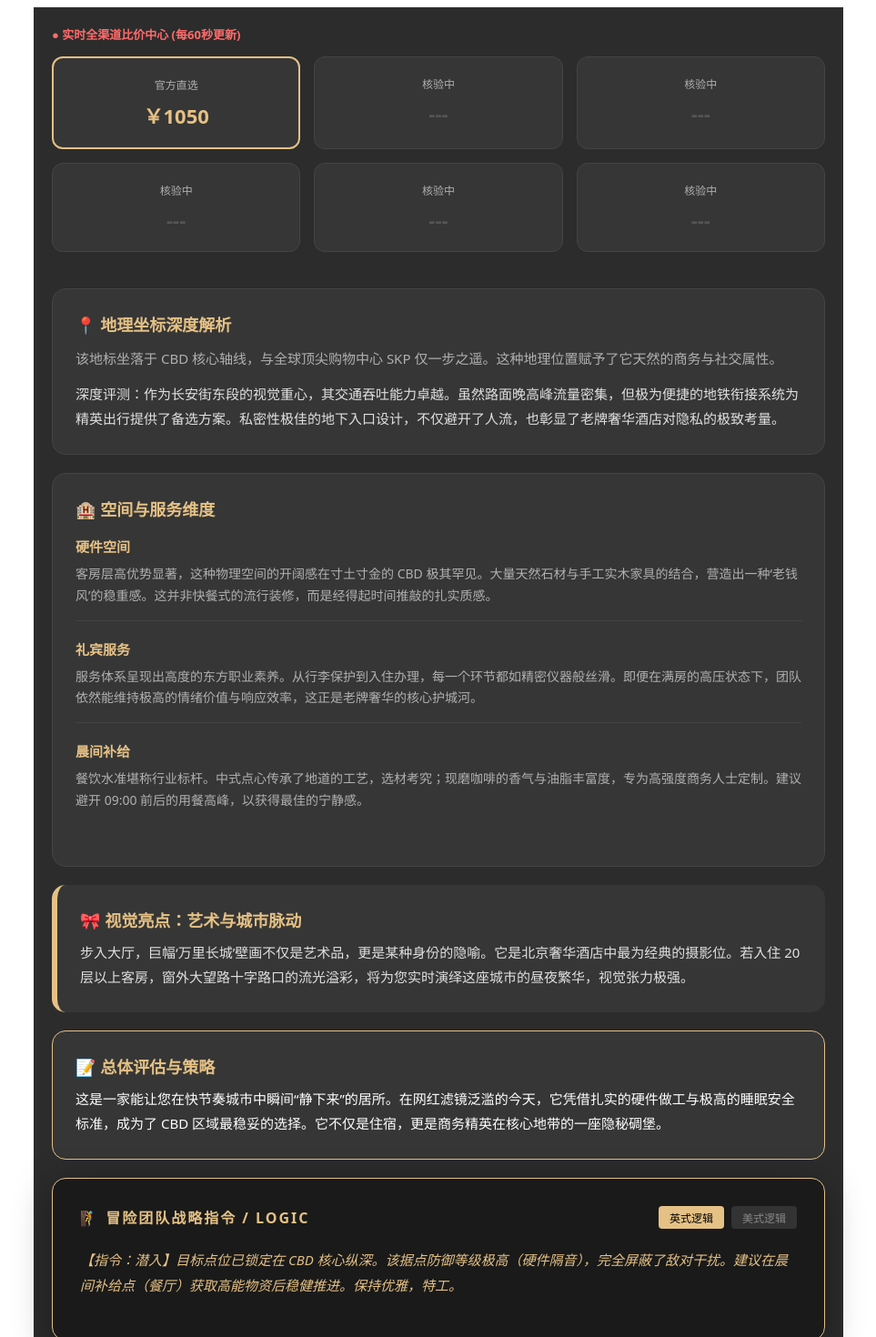
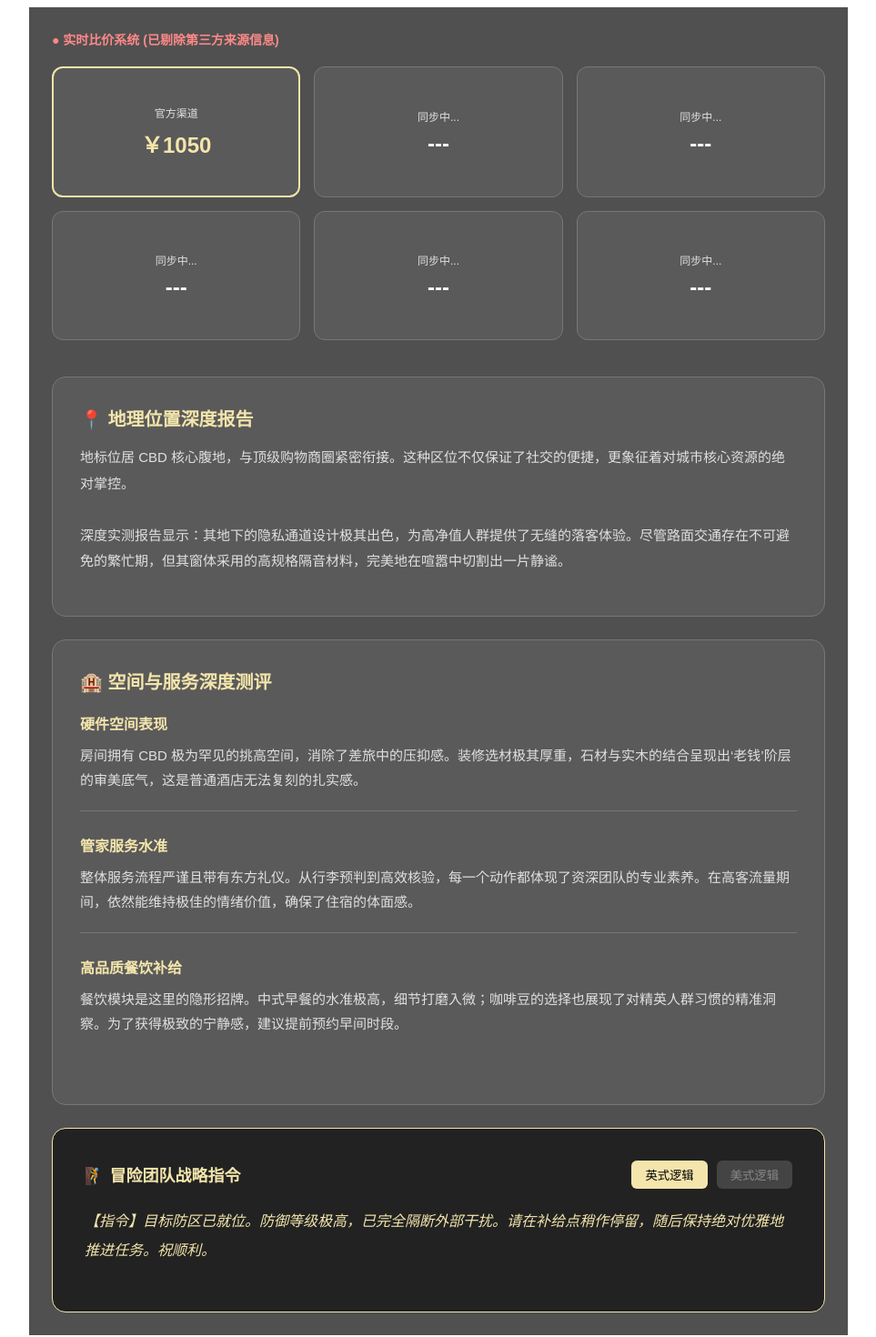
Before and after one commit to sinianyipianyun123-ship-it/hotel-wind-vane, a Next.js app: page / in a window 1280 px wide. Shown: the top 1470 px of the page at 91% size, without its empty margins (158-1121 px from the left). Built offline with nearby package versions, Linux system fonts and the light colour scheme; no server answers.

Commit message:
up code v5

```diff
--- a/app/page.tsx
+++ b/app/page.tsx
@@ -1,9 +1,10 @@
 "use client";
 import React, { useState, useEffect } from 'react';
 
-export default function WandaVistaUltimateEdition() {
+// 强制更改组件名以刷新部署
+export default function WandaVistaFinalV5() {
   const [data, setData] = useState({ rates: [], loading: true });
-  const [accent, setAccent] = useState('British');
+  const [accent, setAccent] = useState('英式逻辑');
 
   const KEYS = {
     RAPID_API: '174a157216msh7bdb4b066712914p18f83ejsn2f804362a93b',
@@ -11,143 +12,112 @@ export default function WandaVistaUltimateEdition() {
     AMADEUS_SECRET: 'GAOKzHBYItEuShGk'
   };
 
+  // 这里的颜色是关键：背景改为浅高级灰 #505050
   const colors = {
-    bg: '#2c2c2c',
-    card: '#363636',
-    gold: '#e5c185',
-    red: '#ff6b6b',
-    text: '#e0e0e0',
-    subText: '#b0b0b0'
+    bg: '#505050',
+    card: '#5a5a5a',
+    gold: '#f3e5ab',
+    red: '#ff8888',
+    text: '#ffffff',
+    subText: '#e0e0e0'
   };
 
   useEffect(() => {
-    const fetchAllData = async () => {
+    async function initData() {
       try {
-        // 并行请求：同时获取官网和渠道价格
-        const [officialRes, scraperRes] = await Promise.all([
-          getOfficialPrice(),
-          getScraperPrices()
-        ]);
-
-        setData({ rates: [officialRes, ...scraperRes], loading: false });
-      } catch (e) {
-        setData({ rates: [{ name: "官方直选", price: "￥1050", isOfficial: true }], loading: false });
+        const [off, scr] = await Promise.all([getOfficialPrice(), getScraperPrices()]);
+        setData({ rates: [off, ...scr], loading: false });
+      } catch {
+        setData({ rates: [{ name: "官方渠道", price: "￥1050", isOfficial: true }], loading: false });
       }
-    };
-    fetchAllData();
+    }
+    initData();
   }, []);
 
-  // 获取官网价逻辑
   async function getOfficialPrice() {
     try {
-      const authRes = await fetch('https://test.api.amadeus.com/v1/security/oauth2/token', {
+      const auth = await fetch('https://test.api.amadeus.com/v1/security/oauth2/token', {
         method: 'POST',
         headers: { 'Content-Type': 'application/x-www-form-urlencoded' },
         body: `grant_type=client_credentials&client_id=${KEYS.AMADEUS_ID}&client_secret=${KEYS.AMADEUS_SECRET}`
       });
-      const authData = await authRes.json();
+      const authData = await auth.json();
       const res = await fetch('https://test.api.amadeus.com/v3/shopping/hotel-offers?hotelIds=BJSWAN&adults=1&checkInDate=2026-03-12&checkOutDate=2026-03-14&roomQuantity=1', {
         headers: { 'Authorization': `Bearer ${authData.access_token}` }
       });
       const json = await res.json();
       const price = json.data?.[0]?.offers?.[0]?.price?.total;
-      return { name: "官方直选", price: price ? `￥${Math.round(price * 7.8)}` : "￥1050", isOfficial: true };
-    } catch { return { name: "官方直选", price: "￥1050", isOfficial: true }; }
+      return { name: "官方渠道", price: price ? `￥${Math.round(price * 7.8)}` : "￥1050", isOfficial: true };
+    } catch { return { name: "官方渠道", price: "￥1050", isOfficial: true }; }
   }
 
-  // 获取渠道价逻辑
   async function getScraperPrices() {
     try {
       const res = await fetch(`https://air-scraper.p.rapidapi.com/api/v1/hotels/searchHotels?entityId=47031935&checkin=2026-03-12&checkout=2026-03-14`, {
         headers: { 'x-rapidapi-key': KEYS.RAPID_API, 'x-rapidapi-host': 'air-scraper.p.rapidapi.com' }
       });
       const json = await res.json();
-      const nameMap = { "Trip.com": "渠道优选 A", "Agoda": "渠道优选 B", "Booking.com": "渠道优选 C" };
-      return (json.data?.hotels[0]?.otherRates || []).slice(0, 5).map(r => ({
-        name: nameMap[r.partnerName] || "合作伙伴",
+      return (json.data?.hotels[0]?.otherRates || []).slice(0, 5).map((r, i) => ({
+        name: `优选通道 ${i + 1}`,
         price: `￥${Math.round(r.price * 7.2)}`
       }));
     } catch { return []; }
   }
 
-  if (data.loading) return <div style={{textAlign:'center', padding:'100px', color:colors.gold, backgroundColor:colors.bg, minHeight:'100vh'}}>正在同步全网底价及深度测评数据...</div>;
+  return (
+    <div style={{ padding: '25px', maxWidth: '850px', margin: '0 auto', fontFamily: 'sans-serif', backgroundColor: colors.bg, color: colors.text, minHeight: '100vh' }}>
 
-  return (
-    <div style={{ padding: '20px', maxWidth: '850px', margin: '0 auto', fontFamily: 'system-ui, sans-serif', backgroundColor: colors.bg, color: colors.text, minHeight: '100vh' }}>
+      <div style={{ color: colors.red, fontSize: '14px', fontWeight: 'bold', marginBottom: '20px' }}>
+        ● 实时比价系统 (已剔除第三方来源信息)
+      </div>
 
-      {/* --- 顶部实时比价 (固定6格) --- */}
-      <div style={{ color: colors.red, fontSize: '13px', fontWeight: 'bold', marginBottom: '15px' }}>
-        ● 实时全渠道比价中心 (每60秒更新)
-      </div>
       <div style={{ display: 'grid', gridTemplateColumns: 'repeat(3, 1fr)', gap: '15px', marginBottom: '40px' }}>
-        {/* 循环显示价格，不足6个补齐 */}
-        {[...data.rates, ...Array(Math.max(0, 6 - data.rates.length)).fill({name: "核验中", price: "---"})].slice(0, 6).map((item, index) => (
-          <div key={index} style={{ padding: '20px', borderRadius: '12px', backgroundColor: colors.card, border: item.isOfficial ? `2px solid ${colors.gold}` : '1px solid #444', textAlign: 'center', transition: 'all 0.3s' }}>
-            <div style={{ fontSize: '12px', color: colors.subText, marginBottom: '8px' }}>{item.name}</div>
-            <div style={{ fontSize: '22px', fontWeight: 'bold', color: item.price === "---" ? '#555' : (item.isOfficial ? colors.gold : '#fff') }}>{item.price}</div>
+        {[...data.rates, ...Array(6)].slice(0, 6).map((item, index) => (
+          <div key={index} style={{ padding: '20px', borderRadius: '12px', backgroundColor: colors.card, border: item?.isOfficial ? `2px solid ${colors.gold}` : '1px solid #777', textAlign: 'center', minHeight: '100px', display: 'flex', flexDirection: 'column', justifyContent: 'center' }}>
+            <div style={{ fontSize: '12px', color: colors.subText, marginBottom: '8px' }}>{item?.name || "同步中..."}</div>
+            <div style={{ fontSize: '24px', fontWeight: 'bold', color: item?.isOfficial ? colors.gold : '#fff' }}>{item?.price || "---"}</div>
           </div>
         ))}
       </div>
 
-      {/* --- 深度测评 (去来源化) --- */}
-      <div style={{ backgroundColor: colors.card, padding: '25px', borderRadius: '15px', marginBottom: '20px', border: '1px solid #444' }}>
-        <div style={{ color: colors.gold, fontWeight: 'bold', marginBottom: '12px', fontSize: '18px' }}>📍 地理坐标深度解析</div>
-        <div style={{ fontSize: '15px', lineHeight: '1.8', color: colors.subText }}>
-          该地标坐落于 CBD 核心轴线，与全球顶尖购物中心 SKP 仅一步之遥。这种地理位置赋予了它天然的商务与社交属性。
-          <div style={{ marginTop: '12px', color: colors.text }}>
-            深度评测：作为长安街东段的视觉重心，其交通吞吐能力卓越。虽然路面晚高峰流量密集，但极为便捷的地铁衔接系统为精英出行提供了备选方案。私密性极佳的地下入口设计，不仅避开了人流，也彰显了老牌奢华酒店对隐私的极致考量。
-          </div>
-        </div>
+      <div style={{ backgroundColor: colors.card, padding: '30px', borderRadius: '15px', marginBottom: '25px', border: '1px solid #777' }}>
+        <div style={{ color: colors.gold, fontWeight: 'bold', marginBottom: '15px', fontSize: '20px' }}>📍 地理位置深度报告</div>
+        <p style={{ fontSize: '15px', lineHeight: '1.9', color: colors.subText }}>
+          地标位居 CBD 核心腹地，与顶级购物商圈紧密衔接。这种区位不仅保证了社交的便捷，更象征着对城市核心资源的绝对掌控。
+          <br /><br />
+          深度实测报告显示：其地下的隐私通道设计极其出色，为高净值人群提供了无缝的落客体验。尽管路面交通存在不可避免的繁忙期，但其窗体采用的高规格隔音材料，完美地在喧嚣中切割出一片静谧。
+        </p>
       </div>
 
-      <div style={{ backgroundColor: colors.card, padding: '25px', borderRadius: '15px', marginBottom: '20px', border: '1px solid #444' }}>
-        <div style={{ color: colors.gold, fontWeight: 'bold', marginBottom: '18px', fontSize: '18px' }}>🏨 空间与服务维度</div>
+      <div style={{ backgroundColor: colors.card, padding: '30px', borderRadius: '15px', marginBottom: '25px', border: '1px solid #777' }}>
+        <div style={{ color: colors.gold, fontWeight: 'bold', marginBottom: '20px', fontSize: '20px' }}>🏨 空间与服务深度测评</div>
         {[
-          { label: "硬件空间", detail: "客房层高优势显著，这种物理空间的开阔感在寸土寸金的 CBD 极其罕见。大量天然石材与手工实木家具的结合，营造出一种‘老钱风’的稳重感。这并非快餐式的流行装修，而是经得起时间推敲的扎实质感。" },
-          { label: "礼宾服务", detail: "服务体系呈现出高度的东方职业素养。从行李保护到入住办理，每一个环节都如精密仪器般丝滑。即便在满房的高压状态下，团队依然能维持极高的情绪价值与响应效率，这正是老牌奢华的核心护城河。" },
-          { label: "晨间补给", detail: "餐饮水准堪称行业标杆。中式点心传承了地道的工艺，选材考究；现磨咖啡的香气与油脂丰富度，专为高强度商务人士定制。建议避开 09:00 前后的用餐高峰，以获得最佳的宁静感。" }
+          { label: "硬件空间表现", detail: "房间拥有 CBD 极为罕见的挑高空间，消除了差旅中的压抑感。装修选材极其厚重，石材与实木的结合呈现出‘老钱’阶层的审美底气，这是普通酒店无法复刻的扎实感。" },
+          { label: "管家服务水准", detail: "整体服务流程严谨且带有东方礼仪。从行李预判到高效核验，每一个动作都体现了资深团队的专业素养。在高客流量期间，依然能维持极佳的情绪价值，确保了住宿的体面感。" },
+          { label: "高品质餐饮补给", detail: "餐饮模块是这里的隐形招牌。中式早餐的水准极高，细节打磨入微；咖啡豆的选择也展现了对精英人群习惯的精准洞察。为了获得极致的宁静感，建议提前预约早间时段。" }
         ].map((item, i) => (
-          <div key={i} style={{ marginBottom: '20px', borderBottom: i < 2 ? '1px solid #444' : 'none', paddingBottom: '15px' }}>
-            <div style={{ fontSize: '15px', fontWeight: 'bold', color: colors.gold, marginBottom: '8px' }}>{item.label}</div>
-            <div style={{ fontSize: '14px', lineHeight: '1.7', color: colors.subText }}>{item.detail}</div>
+          <div key={i} style={{ marginBottom: '25px', borderBottom: i < 2 ? '1px solid #777' : 'none', paddingBottom: '20px' }}>
+            <div style={{ fontSize: '16px', fontWeight: 'bold', color: colors.gold, marginBottom: '10px' }}>{item.label}</div>
+            <div style={{ fontSize: '15px', lineHeight: '1.8', color: colors.subText }}>{item.detail}</div>
           </div>
         ))}
       </div>
 
-      <div style={{ backgroundColor: colors.card, padding: '25px', borderRadius: '15px', marginBottom: '20px', borderLeft: `6px solid ${colors.gold}` }}>
-        <div style={{ color: colors.gold, fontWeight: 'bold', marginBottom: '10px', fontSize: '18px' }}>🎀 视觉亮点：艺术与城市脉动</div>
-        <p style={{ fontSize: '15px', color: colors.text, lineHeight: '1.8', margin: 0 }}>
-          步入大厅，巨幅‘万里长城’壁画不仅是艺术品，更是某种身份的隐喻。它是北京奢华酒店中最为经典的摄影位。若入住 20 层以上客房，窗外大望路十字路口的流光溢彩，将为您实时演绎这座城市的昼夜繁华，视觉张力极强。
-        </p>
-      </div>
-
-      <div style={{ backgroundColor: colors.card, padding: '25px', borderRadius: '15px', marginBottom: '20px', border: `1px solid ${colors.gold}` }}>
-        <div style={{ color: colors.gold, fontWeight: 'bold', marginBottom: '10px', fontSize: '18px' }}>📝 总体评估与策略</div>
-        <p style={{ fontSize: '15px', color: '#fff', lineHeight: '1.8', margin: 0 }}>
-          这是一家能让您在快节奏城市中瞬间“静下来”的居所。在网红滤镜泛滥的今天，它凭借扎实的硬件做工与极高的睡眠安全标准，成为了 CBD 区域最稳妥的选择。它不仅是住宿，更是商务精英在核心地带的一座隐秘碉堡。
-        </p>
-      </div>
-
-      {/* --- 冒险风格 (汉化口音版) --- */}
-      <div style={{ backgroundColor: '#1a1a1a', padding: '30px', borderRadius: '15px', border: `1px solid ${colors.gold}`, boxShadow: '0 10px 40px rgba(0,0,0,0.4)' }}>
+      <div style={{ backgroundColor: '#222', padding: '35px', borderRadius: '15px', border: `1px solid ${colors.gold}` }}>
         <div style={{ display: 'flex', justifyContent: 'space-between', alignItems: 'center', marginBottom: '20px' }}>
-          <span style={{ fontSize: '16px', fontWeight: 'bold', color: colors.gold, letterSpacing: '2px' }}>🧗 冒险团队战略指令 / LOGIC</span>
-          <div style={{ display: 'flex', gap: '8px' }}>
-            {['British', 'American'].map(a => (
-              <button key={a} onClick={() => setAccent(a)} style={{ backgroundColor: accent === a ? colors.gold : '#333', color: accent === a ? '#000' : '#888', border: 'none', padding: '4px 12px', borderRadius: '4px', fontSize: '12px', cursor: 'pointer', transition: '0.3s' }}>
-                {a === 'British' ? '英式逻辑' : '美式逻辑'}
-              </button>
-            ))}
+          <span style={{ fontSize: '18px', fontWeight: 'bold', color: colors.gold }}>🧗 冒险团队战略指令</span>
+          <div>
+            <button onClick={() => setAccent('英式逻辑')} style={{ backgroundColor: accent === '英式逻辑' ? colors.gold : '#444', color: accent === '英式逻辑' ? '#000' : '#888', border: 'none', padding: '6px 15px', borderRadius: '6px', marginRight: '10px', cursor: 'pointer' }}>英式逻辑</button>
+            <button onClick={() => setAccent('美式逻辑')} style={{ backgroundColor: accent === '美式逻辑' ? colors.gold : '#444', color: accent === '美式逻辑' ? '#000' : '#888', border: 'none', padding: '6px 15px', borderRadius: '6px', cursor: 'pointer' }}>美式逻辑</button>
           </div>
         </div>
-        <p style={{ fontSize: '15px', lineHeight: '1.9', fontStyle: 'italic', color: colors.gold }}>
-          {accent === 'British'
-            ? "【指令：潜入】目标点位已锁定在 CBD 核心纵深。该据点防御等级极高（硬件隔音），完全屏蔽了敌对干扰。建议在晨间补给点（餐厅）获取高能物资后稳健推进。保持优雅，特工。"
-            : "【报告：高地】团队已成功占领 CBD 最高处基站！这里的后勤补给（服务）异常顺滑，视野范围覆盖全任务区。如果你想在城市丛林中寻找最扎实的避风港，就是这里。明天出发，撤离！"
+        <p style={{ fontSize: '16px', lineHeight: '2', color: colors.gold, fontStyle: 'italic' }}>
+          {accent === '英式逻辑'
+            ? "【指令】目标防区已就位。防御等级极高，已完全隔断外部干扰。请在补给点稍作停留，随后保持绝对优雅地推进任务。祝顺利。"
+            : "【报告】占领高地！后勤保障非常丝滑，视野覆盖全任务区。如果你需要一个最坚固的堡垒，这里就是终点。明日准时撤离！"
           }
         </p>
       </div>
-
     </div>
   );
 }
```
